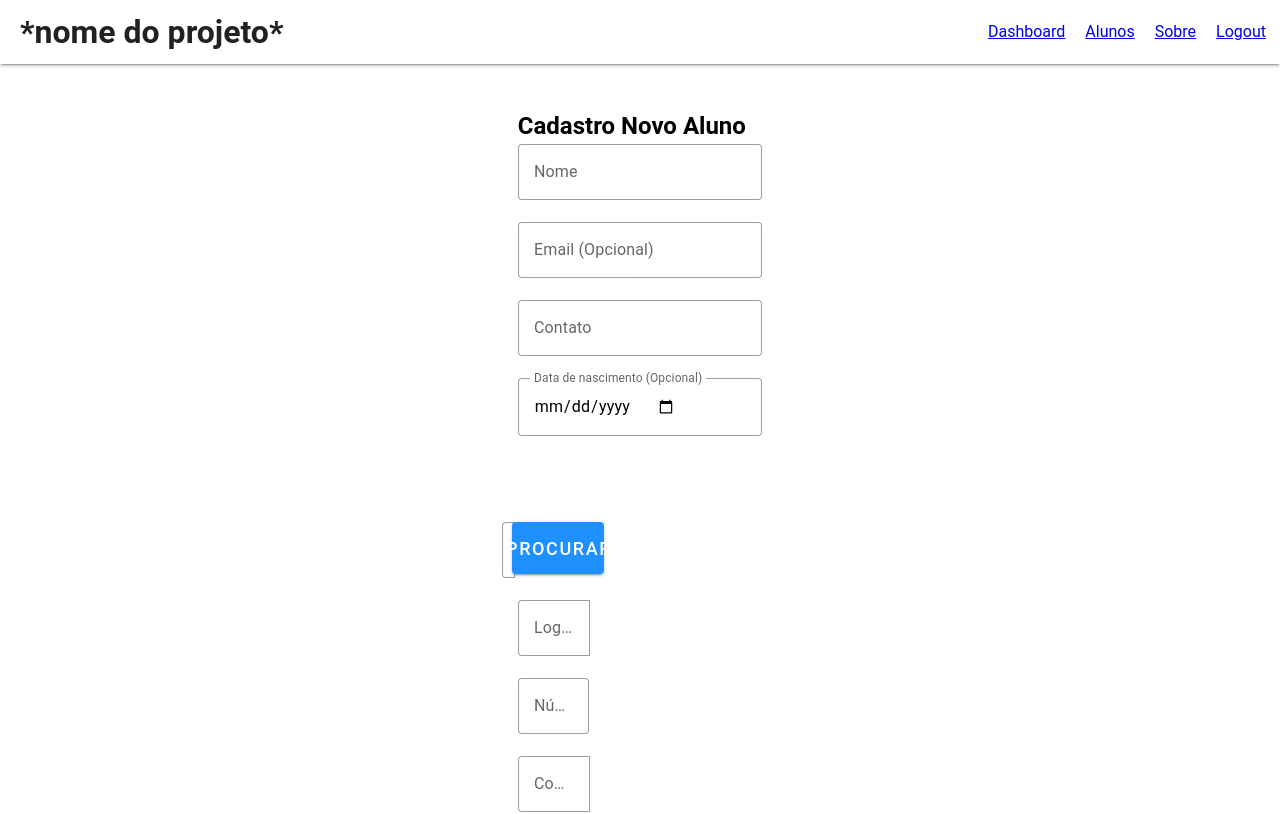
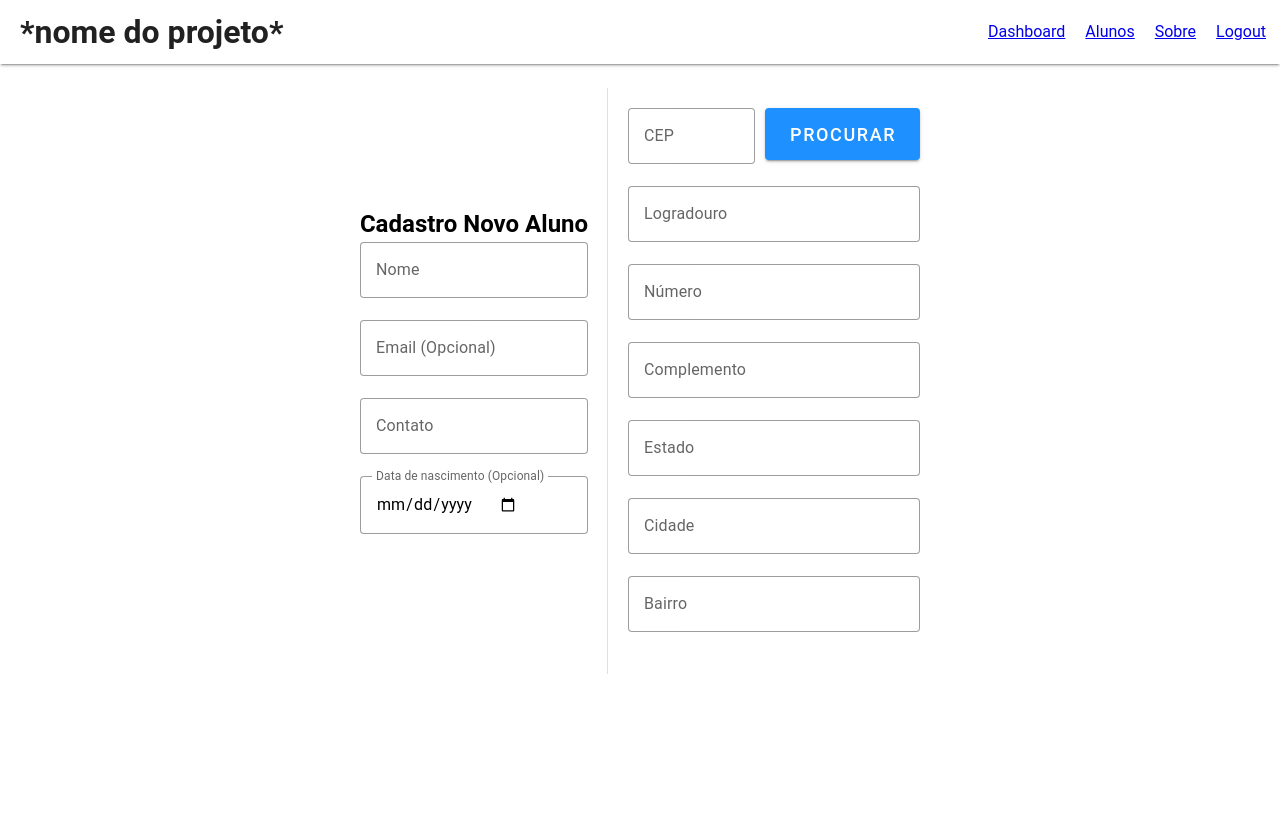
Before and after one commit to lanerLF/projeto-modulo-1, a Vue app: page /create-student in a window 1280 px wide. Shown: the top 814 px of the page. Built offline with nearby package versions, Linux system fonts and the light colour scheme.

Commit message:
fix: fixes bug regarding flex containers in the forms

```diff
--- a/src/views/CreateStudent.vue
+++ b/src/views/CreateStudent.vue
@@ -1,6 +1,9 @@
 <template>
     <div class="d-flex flex-row justify-center align-center">
-        <v-form @submit.prevent="handle_submit">
+        <v-form
+            @submit.prevent="handle_submit"
+            class="d-flex flex-row w-100 align-center justify-center"
+        >
             <div class="ma-5">
                 <h2>Cadastro Novo Aluno</h2>
                 <div>
```
